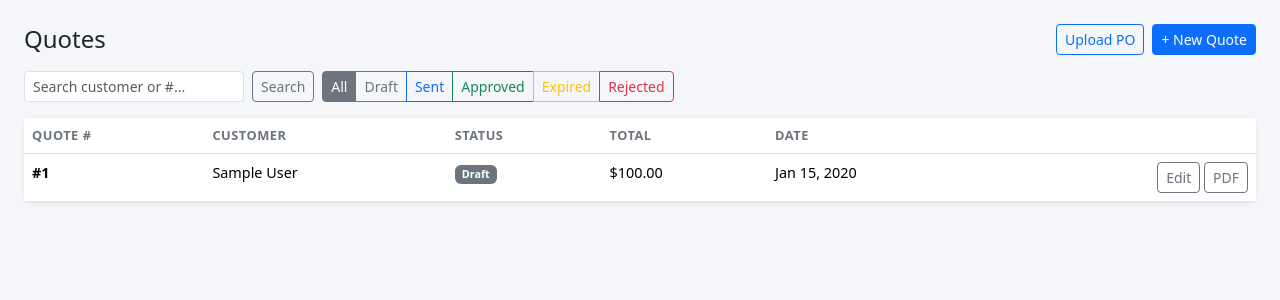
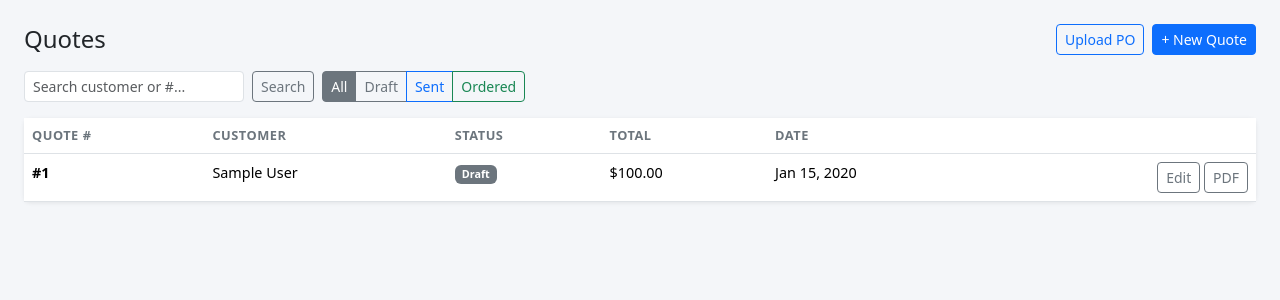
Before and after one commit to shieldmasking/shield, a PHP site: page /inventory/pages/quotes.php in a window 1280 px wide. Shown: the part 56-356 px from the top of the page. Run offline with PHP 8.4, Linux system fonts and the light colour scheme; the visitor is signed in with stand-in values (Sample User, id 1); tables that the repository leaves empty hold one stand-in row (values such as "Sample post"); data that the repository does not hold is empty; a stand-in replaces the project's code that opens the database connection.

Commit message:
Simplify quote statuses to Draft, Sent, Ordered; remove Expired/Rejected
Co-Authored-By: Claude Sonnet 4.6 <noreply@anthropic.com>

```diff
--- a/inventory/inc/functions.php
+++ b/inventory/inc/functions.php
@@ -125,7 +125,7 @@ function get_last_quote_prices(PDO $db, int $customer_id): array {
         JOIN items i ON i.id = qi.item_id
         JOIN products p ON p.base_sku = i.base_sku
         WHERE q.customer_id = ?
-          AND q.status IN (\'approved\', \'sent\')
+          AND q.status IN (\'ordered\', \'sent\')
         ORDER BY q.created_at DESC
     ';
     $stmt = $db->prepare($sql);
--- a/inventory/pages/quotes.php
+++ b/inventory/pages/quotes.php
@@ -70,7 +70,7 @@ $search   = trim($_GET['q'] ?? '');
 $where    = ['1=1'];
 $params   = [];
 
-if ($status && in_array($status, ['draft','sent','approved','expired','rejected'])) {
+if ($status && in_array($status, ['draft','sent','ordered'])) {
     $where[]  = 'q.status = ?';
     $params[] = $status;
 }
@@ -94,11 +94,9 @@ $quotes = $stmt->fetchAll();
 $customers = $db->query('SELECT id, name, company FROM customers ORDER BY name')->fetchAll();
 
 $status_badge = [
-    'draft'    => 'secondary',
-    'sent'     => 'primary',
-    'approved' => 'success',
-    'expired'  => 'warning',
-    'rejected' => 'danger',
+    'draft'   => 'secondary',
+    'sent'    => 'primary',
+    'ordered' => 'success',
 ];
 
 render_header('Quotes', 'quotes');
--- a/inventory/pdf/quote.php
+++ b/inventory/pdf/quote.php
@@ -64,9 +64,7 @@ body { font-family: Arial, sans-serif; font-size: 11pt; color: #222; background:
 .quote-status { display: inline-block; margin-top: 6px; padding: 2px 10px; border-radius: 3px; font-size: 9pt; font-weight: bold; text-transform: uppercase; letter-spacing: 0.05em; }
 .status-draft    { background: #e9ecef; color: #555; }
 .status-sent     { background: #cce5ff; color: #004085; }
-.status-approved { background: #d4edda; color: #155724; }
-.status-expired  { background: #fff3cd; color: #856404; }
-.status-rejected { background: #f8d7da; color: #721c24; }
+.status-ordered  { background: #d4edda; color: #155724; }
 
 /* Addresses */
 .addresses { display: flex; gap: 40px; margin-bottom: 28px; }
--- /dev/null
+++ b/inventory/sql/migrate_status_ordered.sql
@@ -0,0 +1,2 @@
+-- Migration: rename quote status 'approved' to 'ordered'
+UPDATE quotes SET status = 'ordered' WHERE status = 'approved';
```
Also changed, not shown: inventory/pages/quote-edit.php (+4 -8 lines).
